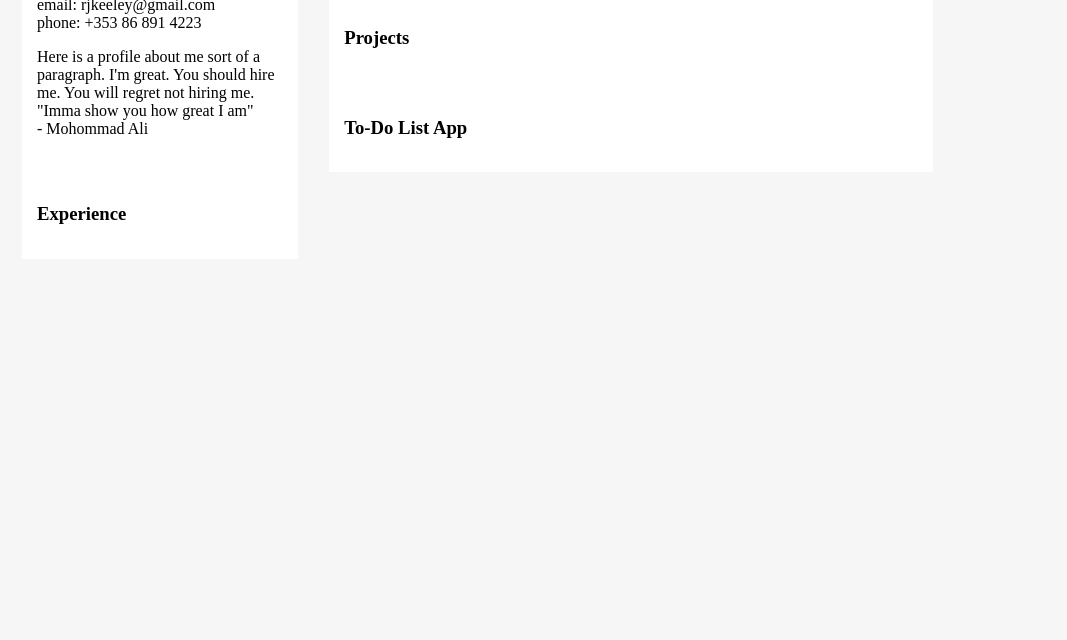
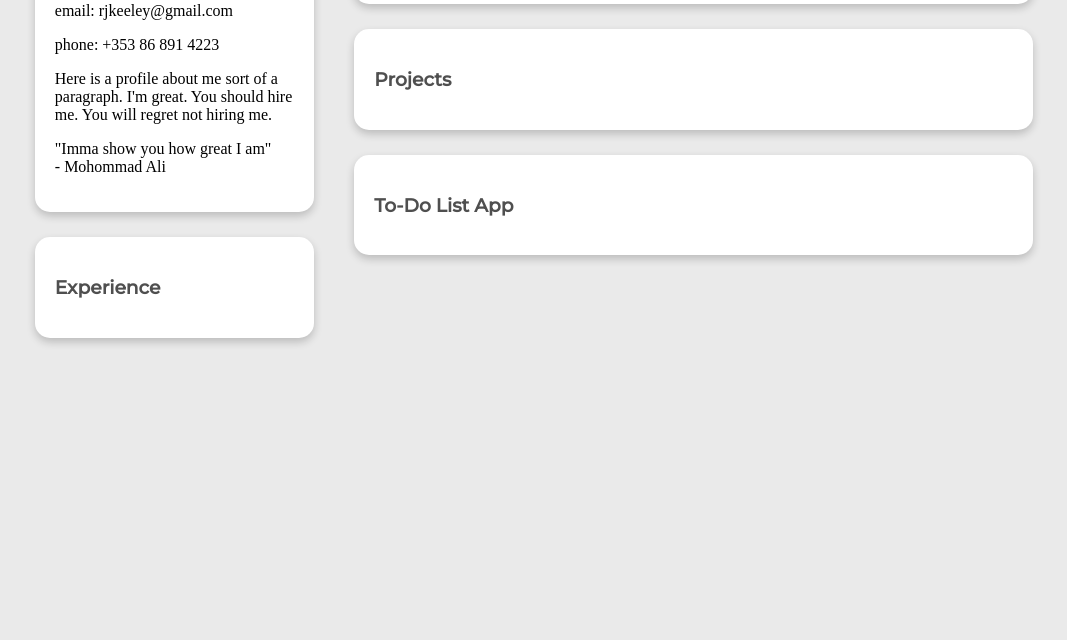
Before and after one commit to RossKeeley/portfolio-flexbox, a plain HTML site: page index.html in a window 1280 px wide. Shown: the part 160-800 px from the top of the page, without its empty margins (106-1173 px from the left). Drawn offline with Linux system fonts and the light colour scheme.

Commit message:
Added padding, margins, and rounded edges

```diff
--- a/index.html
+++ b/index.html
@@ -3,6 +3,9 @@
 <head>
 <title>Ross Keeley</title>
   <link rel="stylesheet" type="text/css" href="style.css">
+  <link rel="preconnect" href="https://fonts.gstatic.com">
+  <link rel="preconnect" href="https://fonts.gstatic.com">
+  <link href="https://fonts.googleapis.com/css2?family=Lora:ital@1&family=Montserrat:wght@500&display=swap" rel="stylesheet">
   <meta charset="utf-8">
   <meta name="viewport" content="width=device-width, initial-scale=1">
 </head\>
@@ -14,22 +17,15 @@
       <img src="avatar.jpeg" id="avatar" alt="">
       <h3>Ross Keeley</h3>
       <div class="card-body">
-        <p>
-          email: rjkeeley@gmail.com
-          <br>
-          phone: +353 86 891 4223
-        </p>
-        <p>
-          Here is a profile about me sort of a paragraph. I'm great. You should hire me. You will regret not hiring me.
-          <br>
-          "Imma show you how great I am"
+        <p>email: rjkeeley@gmail.com</p>
+        <p>phone: +353 86 891 4223</p>
+        <p>Here is a profile about me sort of a paragraph. I'm great. You should hire me. You will regret not hiring me.</p>
+        <p>"Imma show you how great I am"
           <br>
           - Mohommad Ali
         </p>
-
       </div>
     </div>
-
     <div class="card">
       <h3>Experience</h3>
     </div>
--- a/style.css
+++ b/style.css
@@ -1,7 +1,7 @@
 
 body {
-  background-color: #F6F6F6;
-  margin: calc(100% * 0.05) calc(100% * 0.1)  0 calc(100% * 0.1);
+  background-color: #EAEAEA;
+  margin: calc(100% * 0.05) calc(100% * 0.11)  0 calc(100% * 0.11);
 }
 
 .flex-container {
@@ -9,24 +9,43 @@ body {
   flex-direction: row;
   align-items: flex-start;
   justify-content: space-between;
-  /* position: center; */
+
 
 }
 
 .flex-item-left {
-  width: 30%;
+  display: flex;
+  flex-wrap: wrap;
+  width: 28%;
 }
 
 .flex-item-right {
-  width: 70%;
+  display: flex;
+  flex-wrap: wrap;
+  width: 68%;
+}
+
+h3 {
+  font-family: Montserrat;
+  color: #4F4F4F;
 }
 
 .card {
+  border-radius: 15px;
+  box-shadow: 0 4px 8px 0 rgba(0, 0, 0, 0.2);
   background-color: #fff;
-  width: 80%;
-  padding: 15px;
+  width: 100%;
+  margin-bottom: 25px;
+}
+
+.flex-item-left .card {
+  padding: 20px;
 }
 
 #avatar {
   width: 100%;
 }
+
+.flex-item-right .card {
+  padding: 20px;
+}
```
